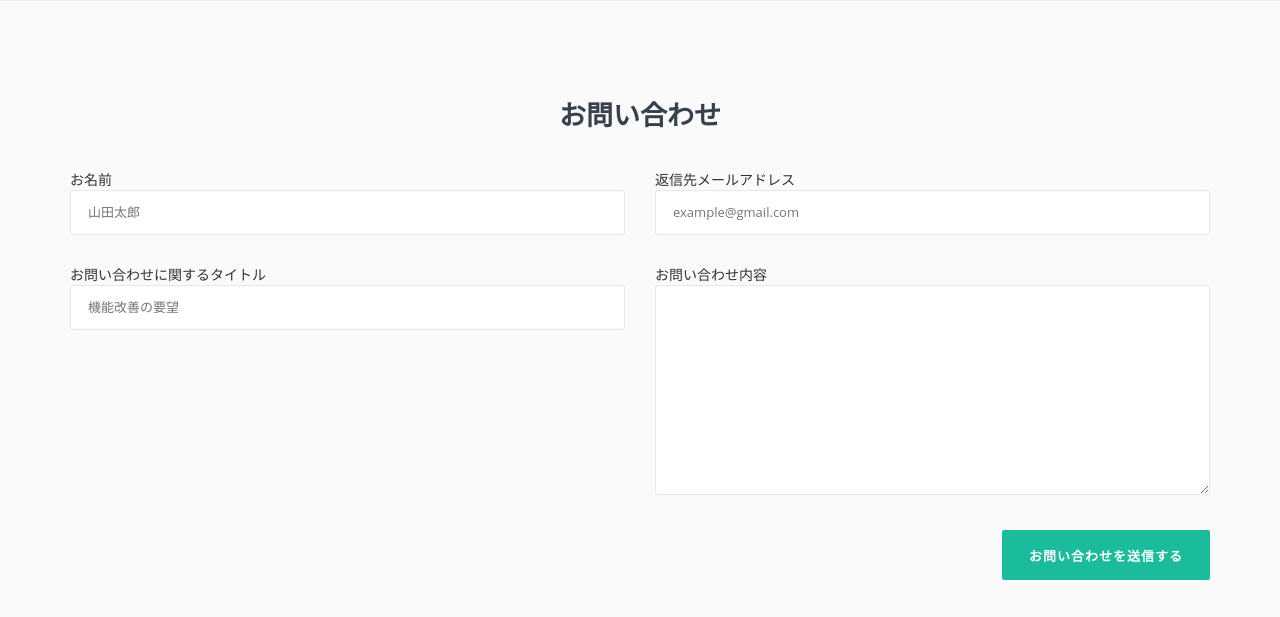
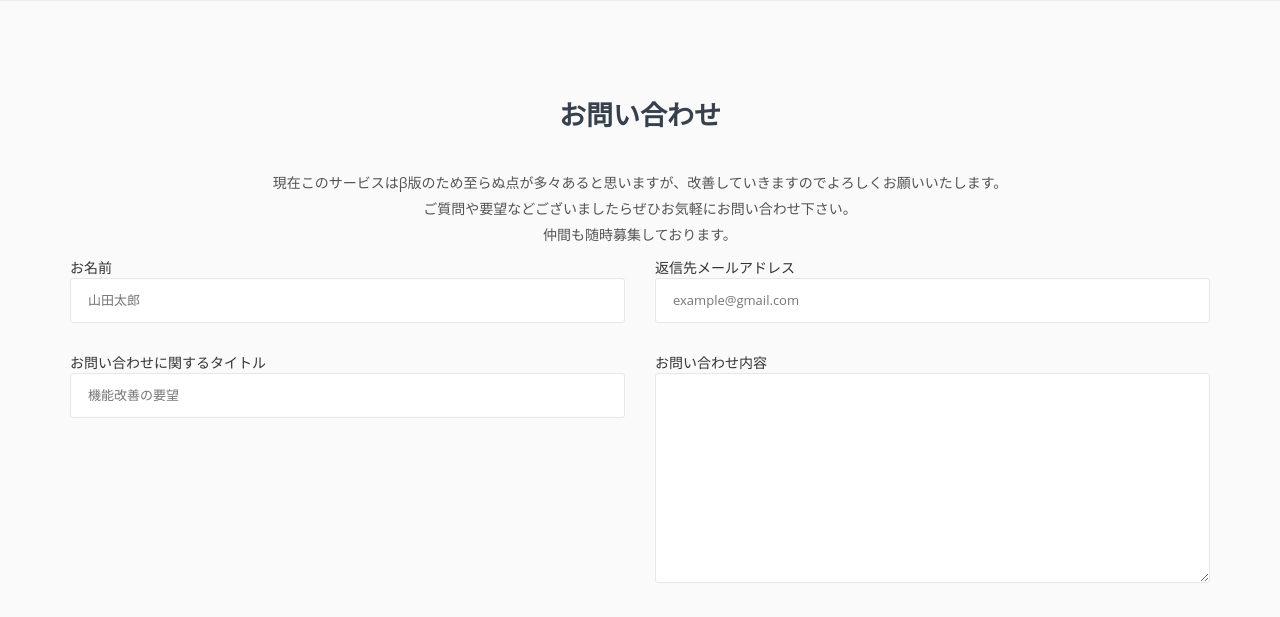
Before and after one commit to codefortokyo/happychild, a Django app: page /contact/ in a window 1280 px wide. Shown: the part 78-695 px from the top of the page. Run offline with Django 3.2, Linux system fonts and the light colour scheme; parts of the project's set-up code (start-up, migrations or seed data) failed here and were passed over; some libraries are stand-ins or nearby versions.

Commit message:
Added some messages on the contact page

```diff
--- a/templates/misc/contact.html
+++ b/templates/misc/contact.html
@@ -12,6 +12,11 @@
                     {% if messages %}
                         <h4 style="text-align: center"> {{ messages }}</h4>
                     {% endif %}
+                    <p style="text-align: center;">
+                        現在このサービスはβ版のため至らぬ点が多々あると思いますが、改善していきますのでよろしくお願いいたします。
+                        <br>ご質問や要望などございましたらぜひお気軽にお問い合わせ下さい。
+                        <br>仲間も随時募集しております。
+                    </p>
                     <!-- Contact form start -->
                     <div class="contact-form">
                         <form id="contact_form" action="{% url 'contact_page' %}" method="POST"
```
